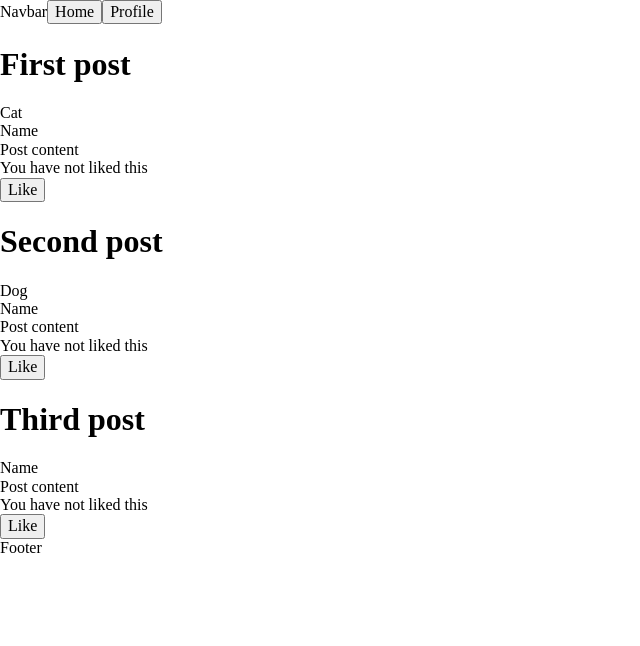
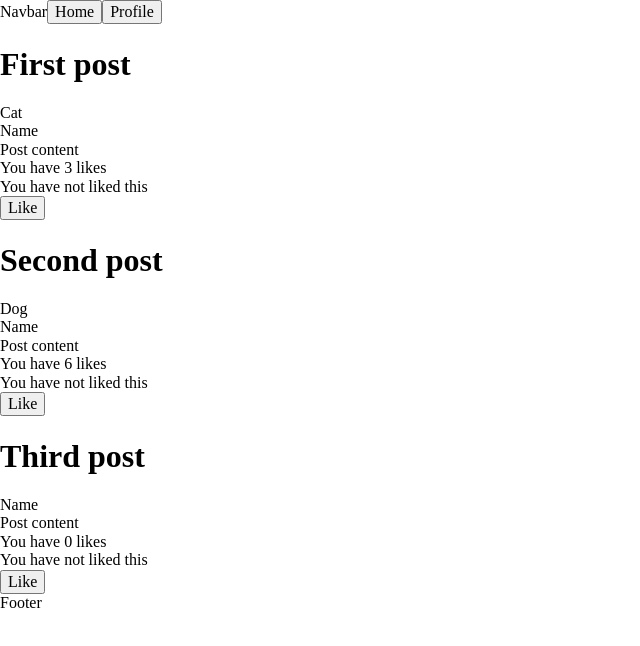
Before and after one commit to JasonNelemans/react-project, a React (Create React App) app: page / in a window 1280 px wide. Shown: the top 646 px of the page, without its empty margins (0-640 px from the left). Built offline with nearby package versions, Linux system fonts and the light colour scheme.

Commit message:
added like counter

```diff
--- a/src/components/Main.js
+++ b/src/components/Main.js
@@ -4,9 +4,20 @@ import Post from './Post';
 function Main() {
   return (
     <div>
-      <Post title={"First post"} picture={"Cat"}/>
-      <Post title={"Second post"} picture={"Dog"}/>
-      <Post title={"Third post"}/>
+      <Post
+        title={"First post"}
+        picture={"Cat"}
+        likes={3}
+      />
+      <Post
+        title={"Second post"}
+        picture={"Dog"}
+        likes={6}
+      />
+      <Post
+        title={"Third post"}
+        likes={0}
+      />
     </div>
   )
 }
--- a/src/components/Post.js
+++ b/src/components/Post.js
@@ -23,8 +23,9 @@ export default function Post(props) {
       <div className="pf-picture">{props.picture}</div>
       <div className="name">Name</div>
       <div className="post-content">Post content</div>
-  <div className="number-of-likes">You have {likeValue} this</div>
-  <button onClick={handleClick}>{likeButton}</button>
+      <div className="like-counter">You have {props.likes} likes</div>
+      <div className="like-anouncement">You have {likeValue} this</div>
+      <button onClick={handleClick}>{likeButton}</button>
     </div>
   )
 }
```
